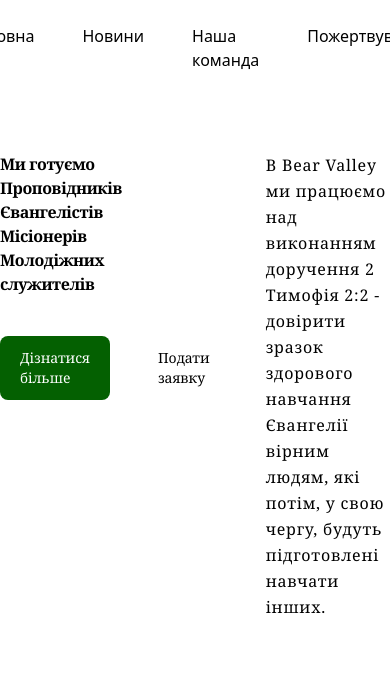
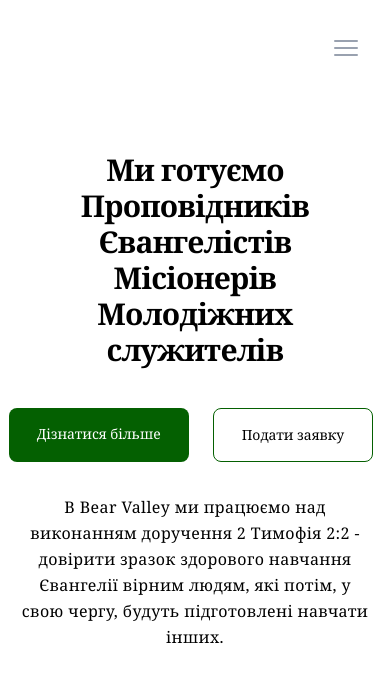
Before and after one commit to L1verly/BearValleyLanding, an Astro site: page / in a window 390 px wide. Shown: the top 682 px of the page. Built offline with nearby package versions, Linux system fonts and the light colour scheme; Astro itself is replaced by a stand-in of ours.

Commit message:
responsivness upgrade

```diff
--- a/src/components/Button.tsx
+++ b/src/components/Button.tsx
@@ -1,16 +1,16 @@
-import React from "react";
 import { type ButtonProps } from "../types/types";
 
 const Button = (props: ButtonProps) => {
   return (
     <a
+      href={props.href}
       className={
-        props.textColor +
+        props.classProps +
         " " +
-        `hover:!bg-green-700 transition-all duration-200 hover:scale-105
-        font-medium rounded-lg text-sm px-5 py-3 me-3 mb-2 focus:outline-none focus:ring-4`
+        `transition-all duration-200 hover:scale-105 truncate
+        font-medium rounded-lg text-sm px-7 py-4 me-2 mb-2`
       }
-      style={{ backgroundColor: props.bgColor }}
+      style={{ ...props.styleProps }}
     >
       <span className="select-none">{props.title}</span>
     </a>
--- a/src/components/Header.astro
+++ b/src/components/Header.astro
@@ -1,10 +1,17 @@
 ---
 import NavLink from './NavLink.tsx'
+import MenuToggle from './MenuToggle.tsx'
 ---
 
-<header class="flex items-center justify-center sm:items-stretch">
+<header class="flex items-center justify-center max-sm:justify-end max-sm:mr-5 sm:items-stretch">
     <div class="mt-6">
-        <ul class="flex flex-row gap-12">
+        <div class="flex sm:hidden">
+            <!-- Mobile menu button-->
+            <button type="button" aria-controls="mobile-menu" aria-expanded="false" class="relative inline-flex items-center justify-center rounded-md p-2 text-gray-400 hover:bg-gray-700 hover:text-white focus:ring-2 focus:ring-white focus:outline-hidden focus:ring-inset">
+            <!-- <span class="sr-only">Open main menu</span> -->
+            <MenuToggle />
+        </div>
+        <ul class="flex flex-row gap-12 max-sm:hidden">
             <NavLink title="Головна" link="#main"/>
             <NavLink title="Новини" link="#news"/>
             <NavLink title="Наша команда" link="#team"/>
--- a/src/components/Hero.astro
+++ b/src/components/Hero.astro
@@ -3,10 +3,10 @@ import PrimaryButton from './PrimaryButton.tsx'
 import SecondaryButton from './SecondaryButton.tsx'
 ---
 
-<section class="flex items-center justify-center font-serif mt-20">
-    <div class="flex flex-row xl:max-w-6xl lg:max-w-4xl md:max-w-3xl gap-6">
-        <div class="flex flex-1 flex-col font-bold xl:text-6xl lg:text-5xl md:text-4xl items-start gap-10">
-            <div class="flex flex-col tracking-tight">
+<section class="flex items-center justify-center font-serif mt-20 md:shrink-0 md:ml-20">
+    <div class="flex md:flex-row flex-col xl:max-w-6xl lg:max-w-5xl md:max-w-4xl gap-6">
+        <div class="flex flex-1 flex-col font-bold xl:text-6xl lg:text-5xl md:text-4xl sm:text-3xl text-3xl md:items-start items-center gap-10 mx-7">
+            <div class="flex flex-col max-md:items-center tracking-tight">
                 <span>Ми готуємо</span>
                 <span>Проповідників</span>
                 <span>Євангелістів</span>
@@ -15,11 +15,11 @@ import SecondaryButton from './SecondaryButton.tsx'
                 <span>служителів</span>
             </div>
             <div class="flex flex-row justify-center gap-4">
-                <PrimaryButton title="Дізнатися більше"/>
-                <SecondaryButton title="Подати заявку"/>
+                <PrimaryButton title="Дізнатися більше" href="#main"/>
+                <SecondaryButton title="Подати заявку" href="https://t.me/teacher_BVB"/>
             </div>
         </div>
-        <div class="flex flex-1 lg:text-xl md:text-lg items-center justify-center tracking-wider leading-relaxed">
+        <div class="flex flex-1 xl:text-2xl lg:text-xl md:text-lg justify-center items-center tracking-wide leading-relaxed mx-9 text-center md:text-left">
             В Bear Valley ми працюємо над виконанням доручення 2 Тимофія 2:2 - довірити зразок здорового навчання Євангелії вірним людям,
             які потім, у свою чергу, будуть підготовлені навчати інших.
         </div>
--- /dev/null
+++ b/src/components/MenuToggle.tsx
@@ -0,0 +1,52 @@
+import { useState } from "react";
+
+type Props = {};
+
+const MenuToggle = (props: Props) => {
+  const [isClosed, setClosed] = useState(true);
+  const handleClick = () => setClosed((prev) => !prev);
+  return (
+    <button onClick={handleClick}>
+      {isClosed ? (
+        <svg
+          viewBox="0 0 24 24"
+          fill="none"
+          stroke="currentColor"
+          stroke-width="1.5"
+          data-slot="icon"
+          aria-hidden="true"
+          className="block size-8"
+        >
+          <path
+            d="M3.75 6.75h16.5M3.75 12h16.5m-16.5 5.25h16.5"
+            stroke-linecap="round"
+            stroke-linejoin="round"
+          />
+        </svg>
+      ) : (
+        <svg
+          viewBox="0 0 24 24"
+          fill="none"
+          stroke="currentColor"
+          stroke-width="1.5"
+          data-slot="icon"
+          aria-hidden="true"
+          className="hidden size-8"
+        >
+          <path
+            d="M6 18 18 6M6 6l12 12"
+            stroke-linecap="round"
+            stroke-linejoin="round"
+          />
+        </svg>
+      )}
+      {/* Icon when menu is closed.
+        Menu open: "hidden", Menu closed: "block" */}
+
+      {/* Icon when menu is open.
+         Menu open: "block", Menu closed: "hidden" */}
+    </button>
+  );
+};
+
+export default MenuToggle;
--- a/src/components/NavBar.astro
+++ /dev/null
@@ -1,8 +0,0 @@
-<nav>
-    <ul>
-        <li><a href="#main">Головна</a></li>
-        <li><a href="#news"></a>Новини</li>
-        <li><a href="#team">Наша команда</a></li>
-        <li><a href="#donate">Пожертвувати</a></li>
-    </ul>
-</nav>
--- a/src/components/PrimaryButton.tsx
+++ b/src/components/PrimaryButton.tsx
@@ -1,12 +1,19 @@
 import Button from "./Button";
 import { type CustomButtonProps } from "../types/types";
 
-const colorText = "text-white";
+const classStyles = "text-white hover:";
 // const colorBg = "hover:bg-blue-800 focus:ring-blue-300";
-const colorBg = "#046001";
+const styles = {
+  backgroundColor: "#046001",
+};
 
 const PrimaryButton = (props: CustomButtonProps) => (
-  <Button bgColor={colorBg} textColor={colorText} title={props.title} />
+  <Button
+    styleProps={styles}
+    classProps={classStyles}
+    title={props.title}
+    href={props.href}
+  />
 );
 
 export default PrimaryButton;
--- a/src/components/SecondaryButton.tsx
+++ b/src/components/SecondaryButton.tsx
@@ -1,12 +1,22 @@
 import Button from "./Button";
 import { type CustomButtonProps } from "../types/types";
 
-const colorText = "text-black";
-const colorBg = "bg-white";
-// "bg-blue-700 hover:bg-blue-800 focus:ring-4 focus:ring-blue-300";
+const classStyles = "text-black";
+const styles = {
+  border: "solid 1px #046001",
+  hover: {
+    background: "#046001",
+  },
+};
+// "bg-blue-700 hover:bg-blue-800 focus:ring-blue-300";
 
 const SecondaryButton = (props: CustomButtonProps) => (
-  <Button bgColor={colorBg} textColor={colorText} title={props.title} />
+  <Button
+    styleProps={styles}
+    classProps={classStyles}
+    title={props.title}
+    href={props.href}
+  />
 );
 
 export default SecondaryButton;
--- a/src/layouts/Layout.astro
+++ b/src/layouts/Layout.astro
@@ -6,7 +6,7 @@ import '../styles/global.css'
 <html lang="en">
 	<head>
 		<meta charset="UTF-8" />
-		<meta name="viewport" content="width=device-width" />
+		<meta name="viewport" content="width=device-width initial-scale=1.0" />
 		<link rel="icon" type="image/svg+xml" href="/favicon.svg" />
 		<title>Bear Valley</title>
 	</head>
--- a/src/types/types.ts
+++ b/src/types/types.ts
@@ -4,11 +4,13 @@ export interface NavLinkProps {
 }
 
 export interface ButtonProps {
-  bgColor: string;
-  textColor: string;
+  styleProps: React.CSSProperties;
+  classProps: string;
   title: string;
+  href: string;
 }
 
 export interface CustomButtonProps {
   title: string;
+  href: string;
 }
```
Also changed, not shown: src/components/NavLink.tsx (+7 -7 lines).
